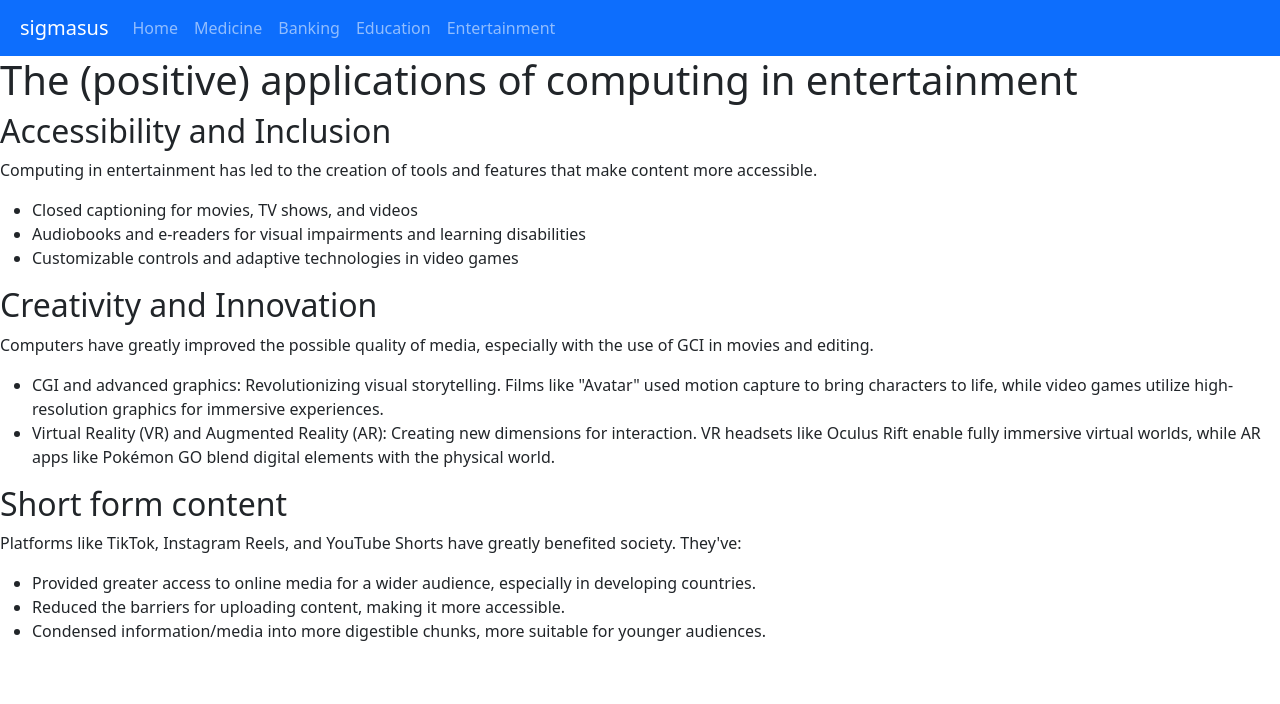
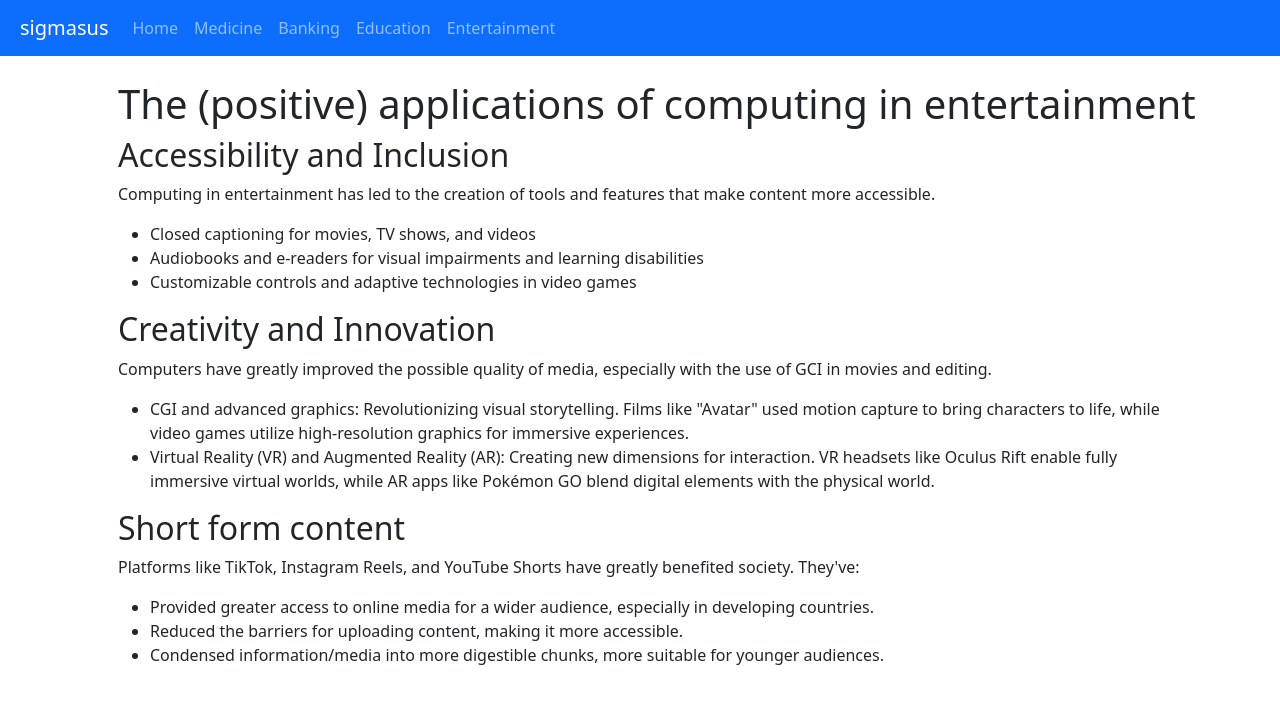
Before and after one commit to zilpe/sigmasus, a plain HTML site: page entertainment.html in a window 1280 px wide. Drawn offline with nearby package versions, Linux system fonts and the light colour scheme.

```diff
--- a/entertainment.html
+++ b/entertainment.html
@@ -33,6 +33,8 @@
         </ul>
       </div>
     </nav>
+
+    <div class="container mt-4 ps-5">
       <h1>The (positive) applications of computing in entertainment</h1>
 
       <h2>Accessibility and Inclusion</h2>
@@ -60,7 +62,7 @@
       </ul>
 
 
-
+  </div>
 
 
 
```
Also changed, not shown: lebron.jpg (added). Lines whose indentation alone changed are shown as unchanged.
